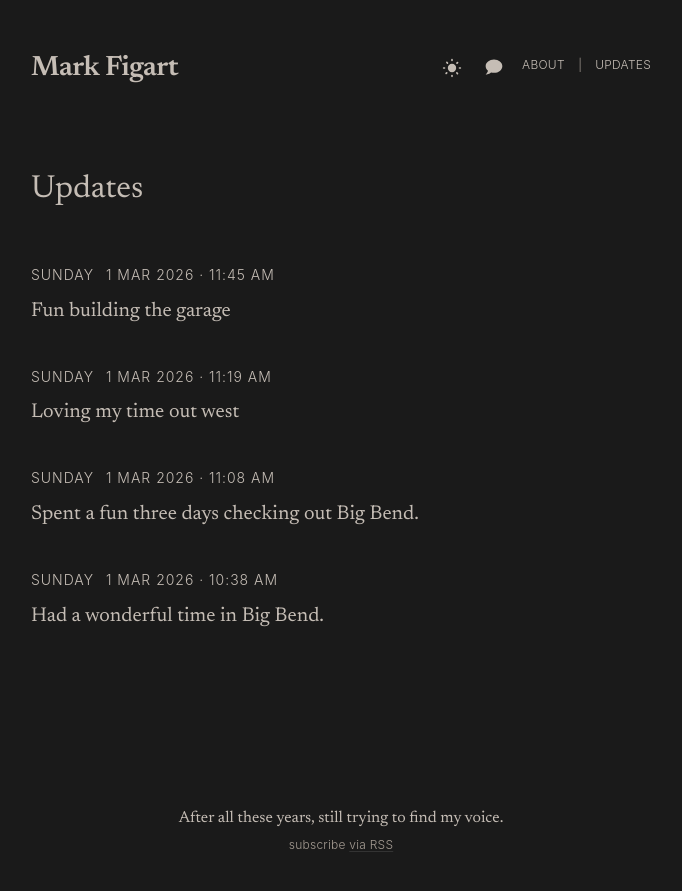
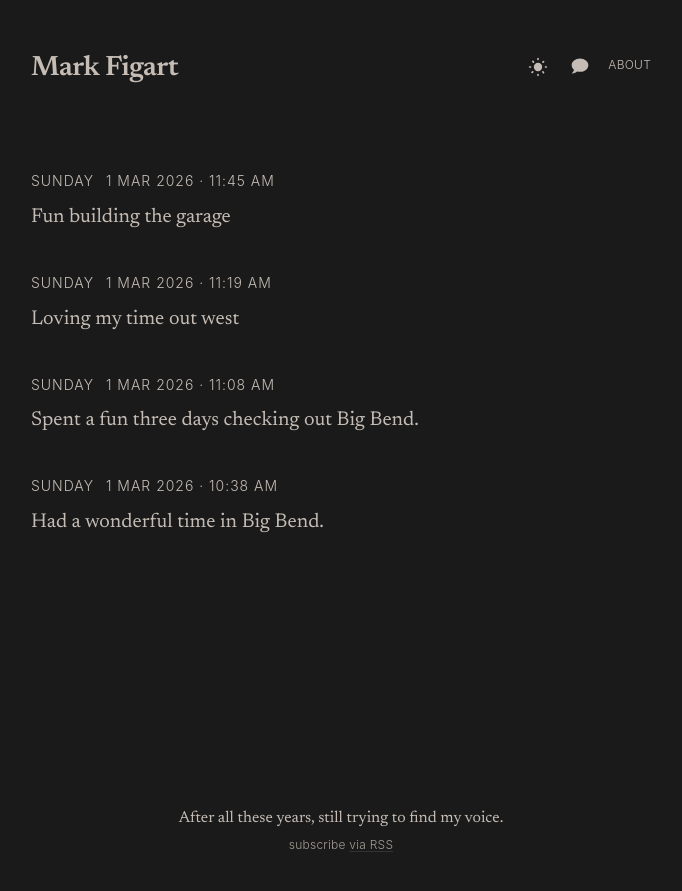
Before and after one commit to figart/60, a Jekyll site: the page built from _pages/updates.md, in a window 1280 px wide. Shown: the top 891 px of the page, without its empty margins (299-981 px from the left). Built offline with Jekyll 4.4.1, drawn with Linux system fonts in a browser that asks for light colours.

Commit message:
Make updates non-indexable and remove from navigation
- Add noindex/nofollow meta tag for update pages and /updates/ index
- Add sitemap: false default for updates collection
- Create robots.txt to block crawling of /updates/
- Remove title/nav_title from updates page to hide from nav menu
- Add alt text caption to update post image

Co-Authored-By: Claude Opus 4.6 <noreply@anthropic.com>

```diff
--- a/_config.yml
+++ b/_config.yml
@@ -71,6 +71,7 @@ defaults:
     values:
       layout: update
       image: /assets/images/og-default.webp
+      sitemap: false
 
 # Header navigation pages (commented out to auto-include all pages)
 # header_pages:
--- a/_includes/head.html
+++ b/_includes/head.html
@@ -10,6 +10,9 @@
   <meta http-equiv="X-UA-Compatible" content="IE=edge">
   <meta name="viewport" content="width=device-width, initial-scale=1">
   <link rel="icon" type="image/svg+xml" href="{{ "/favicon.svg" | relative_url }}">
+  {% if page.collection == "updates" or page.url == "/updates/" %}
+  <meta name="robots" content="noindex, nofollow">
+  {% endif %}
   {%- seo -%}
   {%- include structured-data-post.html -%}
   {%- include structured-data-about.html -%}
--- a/_pages/updates.md
+++ b/_pages/updates.md
@@ -1,6 +1,4 @@
 ---
 layout: updates
-title: Updates
-nav_title: Updates
 permalink: /updates/
 ---
--- /dev/null
+++ b/robots.txt
@@ -0,0 +1,2 @@
+User-agent: *
+Disallow: /updates/
```
Also changed, not shown: _updates/2026-03-01-1145.md (+1 -1 lines).
